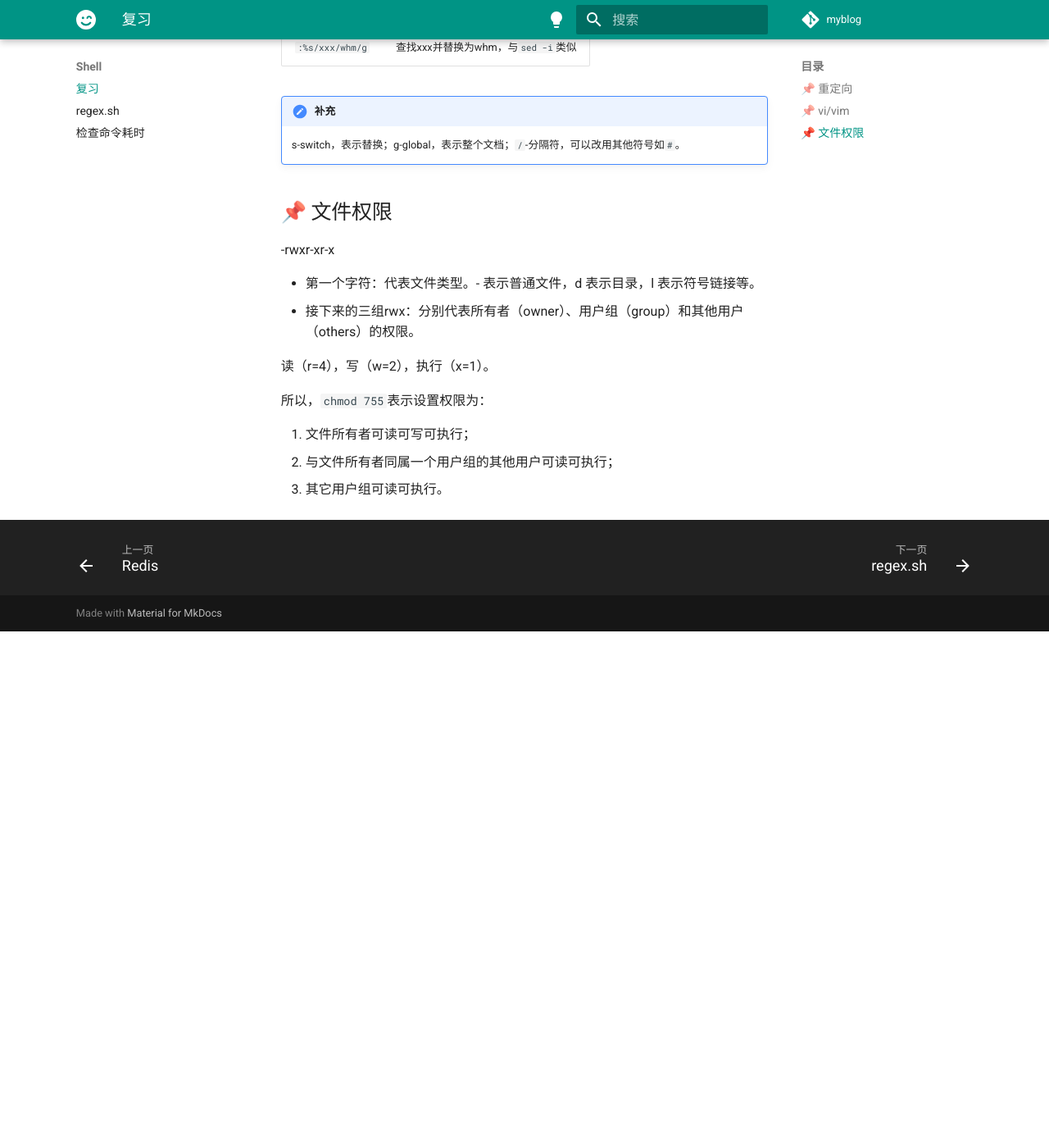
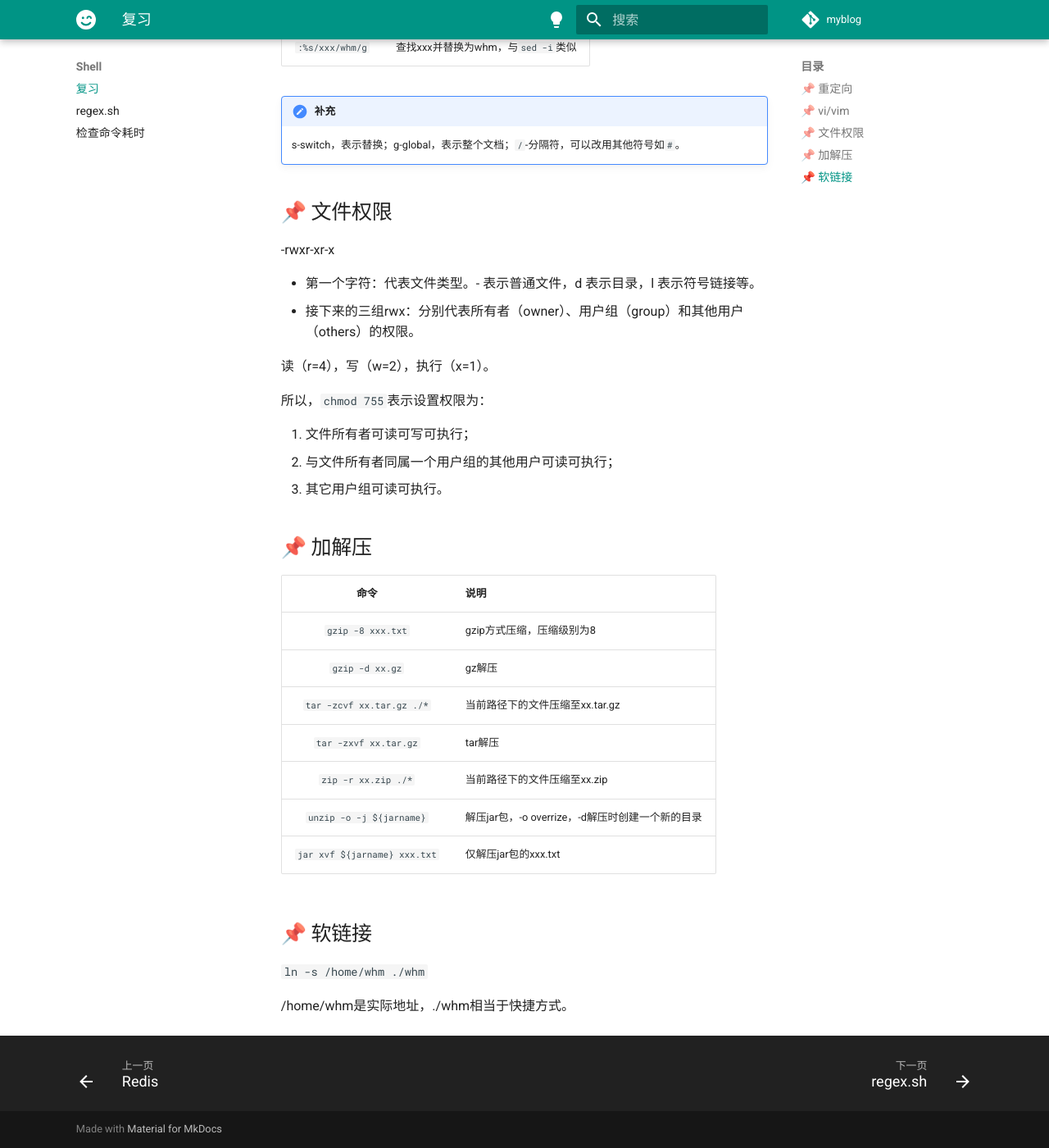
Before and after one commit to Jork-S-B/Jork-S-B.github.io, an MkDocs documentation site: the page built from docs/shell/review.md, in a window 1280 px wide and 1400 px high, scrolled down 897 px. Shown: the whole window at 82% size. Built offline with MkDocs 1.6.1 and Material for MkDocs 9.7.7, drawn with Linux system fonts in a browser that asks for light colours; comment, search, counter and statistics services are not loaded; before the commit the page ends 1667 px from its top, so only the background shows below that.

Commit message:
补充linux复习

```diff
--- a/docs/shell/review.md
+++ b/docs/shell/review.md
@@ -19,7 +19,6 @@
 |  `:set number`  | 显示行号                     |
 | `:%s/xxx/whm/g` | 查找xxx并替换为whm，与`sed -i`类似 |
 
-
 !!! note "补充"
 
     s-switch，表示替换；g-global，表示整个文档；`/`-分隔符，可以改用其他符号如`#`。
@@ -38,3 +37,22 @@
 1. 文件所有者可读可写可执行；
 2. 与文件所有者同属一个用户组的其他用户可读可执行；
 3. 其它用户组可读可执行。
+
+## 📌 加解压
+
+|              命令              | 说明                               |
+|:----------------------------:|:---------------------------------|
+|      `gzip -8 xxx.txt`       | gzip方式压缩，压缩级别为8                  |
+|       `gzip -d xx.gz`        | 	gz解压                            |
+|  `tar -zcvf xx.tar.gz ./*`   | 当前路径下的文件压缩至xx.tar.gz             |
+|    `tar -zxvf xx.tar.gz`     | tar解压                            |
+|     `zip -r xx.zip ./*`      | 当前路径下的文件压缩至xx.zip                |
+|   `unzip -o -j ${jarname}`   | 解压jar包，-o overrize，-d解压时创建一个新的目录 |
+| `jar xvf ${jarname} xxx.txt` | 仅解压jar包的xxx.txt                  |
+
+
+## 📌 软链接
+
+`ln -s /home/whm ./whm`
+
+/home/whm是实际地址，./whm相当于快捷方式。
```
